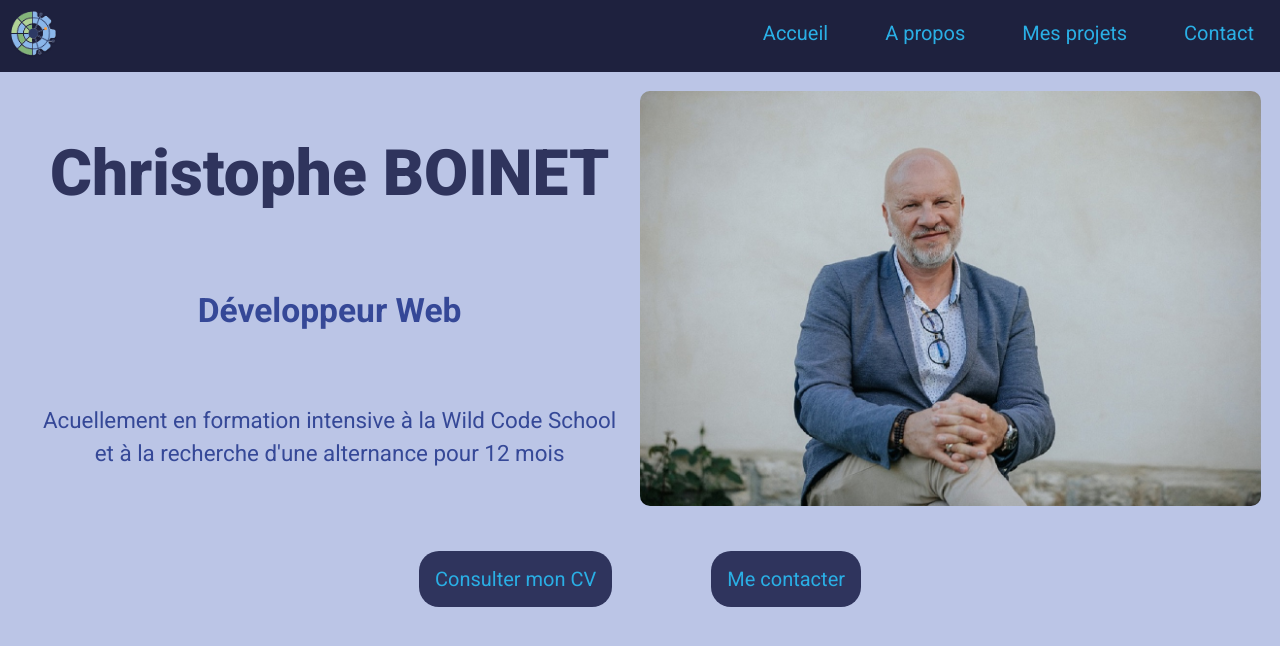
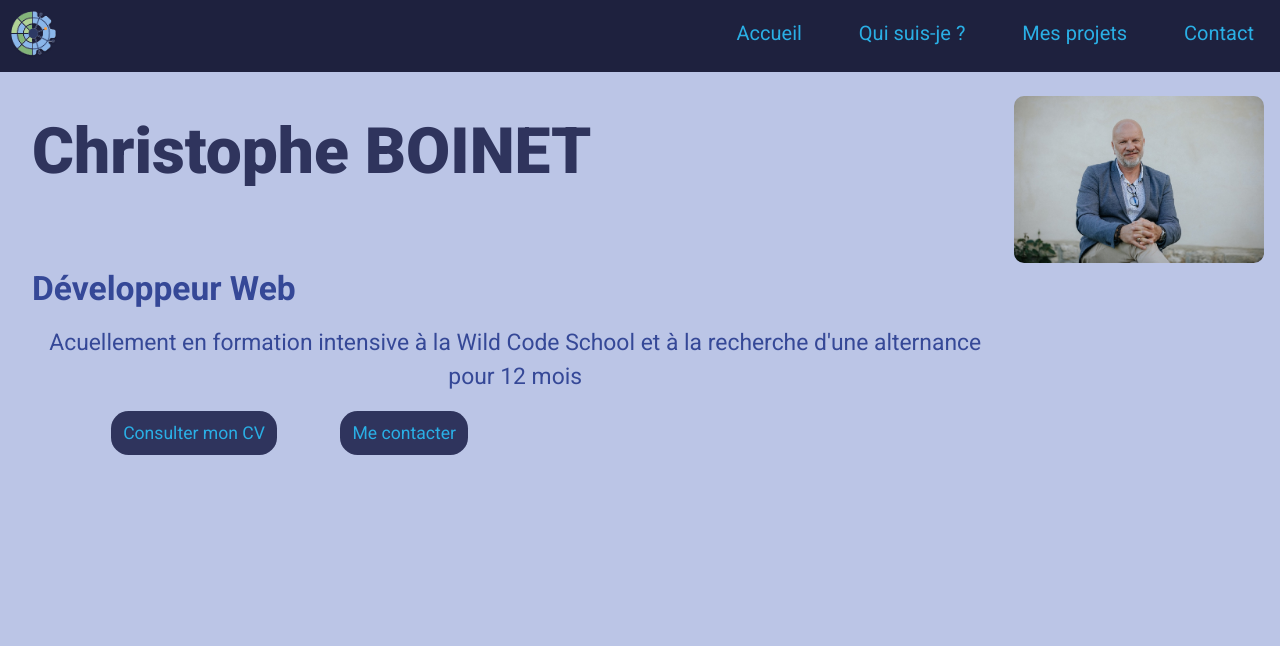
Before and after one commit to cboinet/Portfolio_CB, a React (Create React App) app in the folder client/: page / in a window 1280 px wide. Shown: the top 646 px of the page. Built offline with nearby package versions, Linux system fonts and the light colour scheme.

Commit message:
update css

```diff
--- a/client/src/assets/css/accueil.css
+++ b/client/src/assets/css/accueil.css
@@ -5,39 +5,35 @@
   flex-direction: column;
   justify-content: flex-start;
   align-items: center;
-}
-
-.accueil_container .accueil_present{
-  display: flex;
-  flex-direction: column;
-  justify-content: flex-start;
-  align-items: center;
   line-height: var(--line-height);
-  margin: 1.2em;
+  margin: 1em;
   text-align: center;
 }
 
-.accueil_container .accueil_present h1{
+.accueil_container h1{
   font-weight: 700;
-  font-size: calc(var(--font-size) * 3);
+  font-size: calc(var(--font-size) * 3.4);
   color: var(--third-color);
+
 }
 
-.accueil_container .accueil_present h2{
+.accueil_container h2{
   font-weight: 500;
   font-size: calc(var(--font-size) * 2.4);
+
 }
 
-.accueil_container .accueil_present h3{
+.accueil_container h3{
   font-weight: 400;
   font-size: calc(var(--font-size) * 1.6);
   padding-top: 0.5em;
+
 }
 
-.accueil_container .accueil_present .moi{
-  width: 96%;
+.accueil_container .moi{
+  width: 90%;
   border-radius: 10px;
-  margin-top: 1em;
+  margin-top: 0.5em;
 }
 
 .accueil_container .actionbutton_container{
@@ -47,54 +43,54 @@
   align-items: center;
   width: 100%;
   margin: 1em;
+
 }
 
 
 @media screen and (min-width: 760px){
   .accueil_container{
     min-height: 50vh;
-  }
+    flex-direction: row;
+    justify-content: flex-start;
+    align-items: flex-start;
 
-  .accueil_container .accueil_present{
-    display: flex;
-    flex-direction: row;
-    justify-content: space-evenly;
-    align-items: center;
   }
 
   .accueil_container .accueil_intro{
     display: flex;
     flex-direction: column;
-    justify-content: center;
-    align-items: center;
-    margin: 1.4em;
+    justify-content: flex-start;
+    align-items: flex-start;
+    margin: 1em;
+
   }
 
   .accueil_container .accueil_intro h1{
     font-weight: 900;
     font-size: calc(var(--font-size) * 8);
+
   }
 
   .accueil_container .accueil_intro h2{
     font-weight: 700;
     font-size: calc(var(--font-size) * 4.2);
-    margin-bottom: 2em;
+
   }
 
   .accueil_container .accueil_intro h3{
     font-weight: 400;
-    font-size: calc(var(--font-size) * 2.8);
-    padding-top: 0em;
-  }
+    font-size: calc(var(--font-size) * 2.86);
 
-  .accueil_container .accueil_present .moi{
-    width: 50%;
-    margin-top: 0em;
   }
 
   .accueil_container .actionbutton_container{
     width: 50%;
+  }
+
+  .accueil_container .moi{
+    width: 20%;
 
   }
 
+
 }
--- a/client/src/assets/css/actionbutton.css
+++ b/client/src/assets/css/actionbutton.css
@@ -17,10 +17,8 @@
 
 @media screen and (min-width: 760px){
   .action_button .action{
-    font-size: calc(var(--font-size) * 2.5);
-    margin-top: 0.5em;
-    padding: 0.8em;
-
+    font-size: calc(var(--font-size) * 2.2);
+    padding: 0.7em;
   }
 
 
--- a/client/src/assets/css/apropos.css
+++ b/client/src/assets/css/apropos.css
@@ -4,14 +4,16 @@
   justify-content: center;
   align-items: center;
   width: 100%;
+
 }
 
-.apropos_container .apropos_present, .skills_hard, .skills_soft, .apropos_cv{
+.apropos_container .apropos_present, .skills_hard, .skills_soft{
   display: flex;
   flex-direction: column;
   justify-content: center;
   align-items: center;
   margin-top: 1em;
+
 }
 
 .apropos_container .skills_container{
@@ -21,12 +23,14 @@
   justify-content: center;
   align-items: center;
   gap: 0.5em;
+
 }
 
 h1{
   margin-bottom: 1em;
   color: var(--third-color);
   text-align: center;
+
 }
 
 p{
@@ -41,6 +45,7 @@ p{
   align-items: center;
   width: 100%;
   margin: 1em;
+
 }
 
 
@@ -50,17 +55,17 @@ p{
   }
 
   .apropos_container .skills_container{
-    gap : 3em;
+    gap : 2em;
   }
 
   h1{
     font-size: calc(var(--font-size) * 5);
   }
 
-  .apropos_container .actionbutton_container{
-    width: auto;
-    margin-bottom: 1em;
-    outline: 2px solid red ;
+  .skills_hard h1, .skills_soft h1{
+    margin-top: 1em;
+
   }
 
+
 }
--- a/client/src/assets/css/skill.css
+++ b/client/src/assets/css/skill.css
@@ -5,14 +5,24 @@
   align-items: center;
   flex-wrap: nowrap;
   width: 150px;
+  background-color: antiquewhite;
 }
 
 p{
-  font-size: calc(var(--font-size) * 2.4);
+  font-size: calc(var(--font-size) * 2);
   font-weight: 700;
 }
 
-@media screen and (min-width: 760px){
 
 
+@media screen and (min-width: 760px){
+  .skill_container{
+    flex-direction: row;
+    justify-content: center;
+    align-items: center;
+    flex-wrap: wrap;
+    width: 300px;
+    gap: 1em;
+  }
+
 }
--- a/client/src/components/Accueil.jsx
+++ b/client/src/components/Accueil.jsx
@@ -8,18 +8,16 @@ import ActionButton from "./ActionButton";
 export default function Accueil() {
   return (
     <section className="accueil_container">
-      <div className="accueil_present">
       <div className="accueil_intro">
         <h1>Christophe BOINET</h1>
         <h2>Développeur Web</h2>
         <h3>Acuellement en formation intensive à la Wild Code School et à la recherche d'une alternance pour 12 mois</h3>
-        </div>
-        <img src={photo} className="moi" alt="moi" />
-      </div>
         <div className="actionbutton_container">
           <ActionButton role="Consulter mon CV" className="action" />
           <ActionButton role="Me contacter" className="action" />
         </div>
+      </div>
+      <img src={photo} className="moi" alt="moi" />
     </section>
   );
 };
--- a/client/src/components/Apropos.jsx
+++ b/client/src/components/Apropos.jsx
@@ -11,7 +11,7 @@ export default function Apropos() {
         <h1>Qui suis-je ?</h1>
         <p>Après plus de 20 ans dans le management de la Qualité et une expérience comme thérapeute, j'ai décidé d’entreprendre une formation avec la Wild Code
           School, pour devenir Développeur Web.</p>
-        <p>💡 J'ai à cœur d'apprendre et de comprendre grâce aux nombreux défis qui m'attendent. 💡</p>
+        <p>💡 J'ai à cœur d'apprendre et de comprendre et suis conscient des nombreux défis qui m'attendent. 💡</p>
       </div>
 
       <div className="skills_hard">
@@ -37,12 +37,9 @@ export default function Apropos() {
         </div>
       </div>
 
-      <div className="apropos_cv">
-        <h1>CV</h1>
-        <div className="actionbutton_container">
+      <div className="actionbutton_container">
         <ActionButton role="Consulter mon CV" className="action" />
         <ActionButton role="Me contacter" className="action" />
-        </div>
       </div>
     </section>
 
--- a/client/src/components/Navbar.jsx
+++ b/client/src/components/Navbar.jsx
@@ -10,7 +10,7 @@ export default function Navbar () {
       <img src={logo} className="logo" alt="logo" />
       <div className="nav">
         <Link to="/" className="nav_item"> Accueil </Link>
-        <Link to="/a-propos" className="nav_item"> A propos </Link>
+        <Link to="/a-propos" className="nav_item"> Qui suis-je ? </Link>
         <Link to="/projet" className="nav_item"> Mes projets </Link>
         <Link to ="/contact" className="nav_item"> Contact </Link>
       </div>
```
Lines whose indentation alone changed are shown as unchanged.
